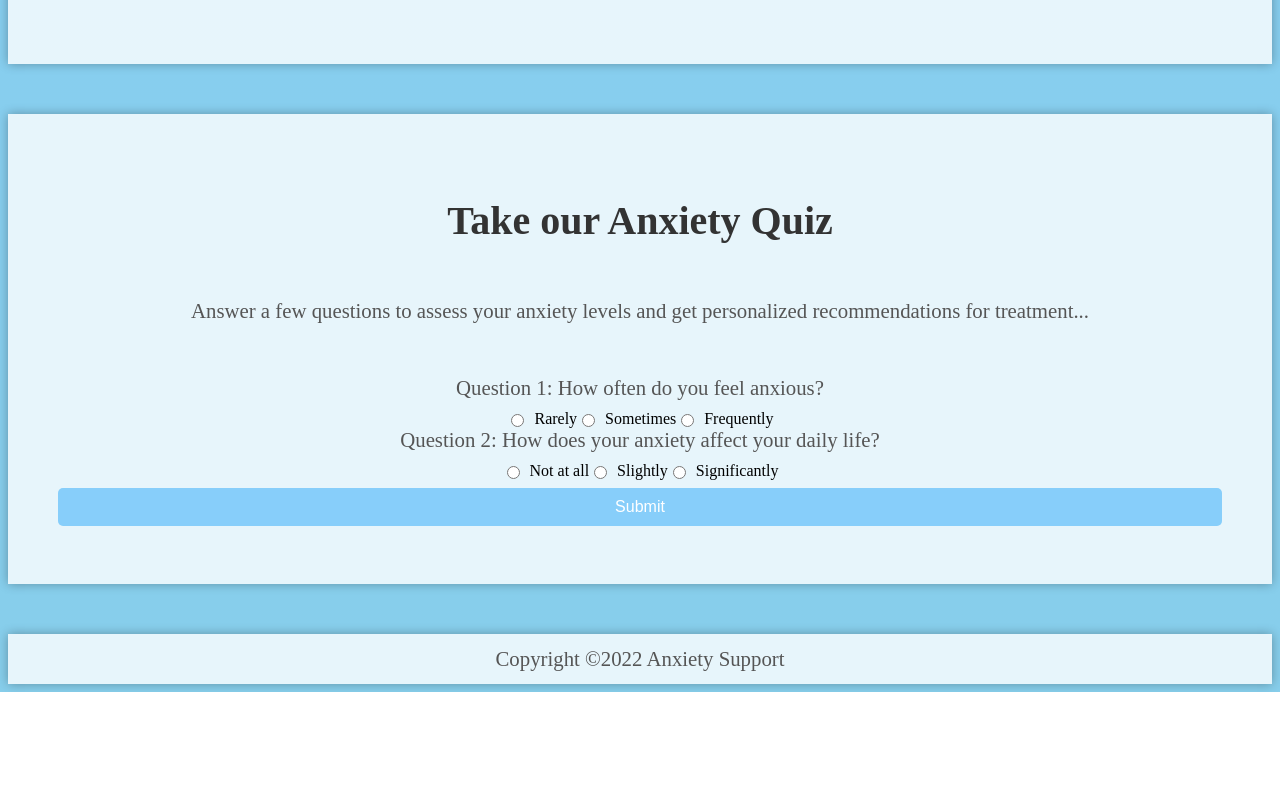
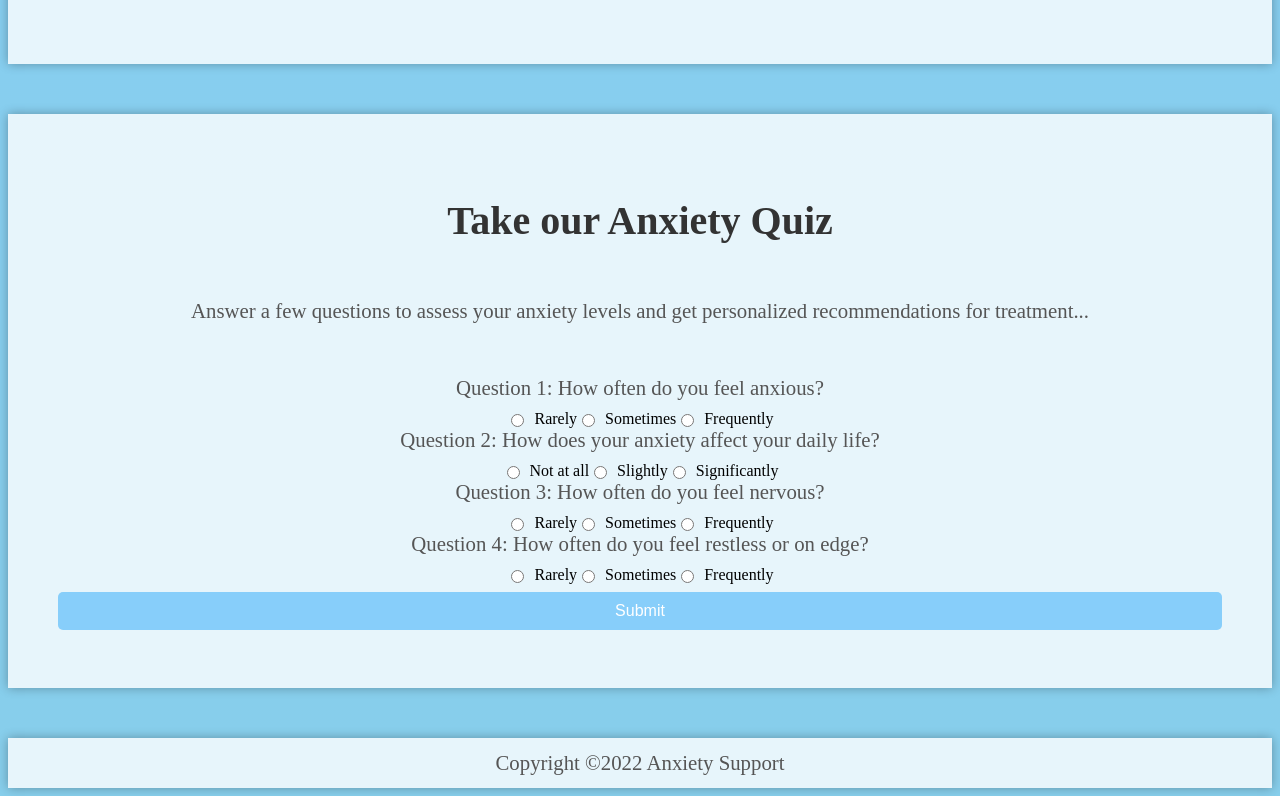
Before and after one commit to Rober2092/anxiety-app-, a plain HTML site: page index.html in a window 1280 px wide. Shown: the part 2031-2827 px from the top of the page. Before the commit the page ends 2723 px from the top, so only its background shows below. Drawn offline with Linux system fonts and the light colour scheme.

Commit message:
add new files

```diff
--- a/index.html
+++ b/index.html
@@ -3,6 +3,7 @@
   <head>
     <title>Anxiety Support</title>
     <link rel="stylesheet" type="text/css" href="app.css">
+    <link rel="stylesheet" type="text/css" href="https://fonts.googleapis.com/css?family=Open+Sans:400,700">
   </head>
   <body>
     <header>
@@ -61,6 +62,14 @@
             <input type="radio" name="question2" value="not at all"> Not at all
             <input type="radio" name="question2" value="slightly"> Slightly
             <input type="radio" name="question2" value="significantly"> Significantly
+          <label>Question 3: How often do you feel nervous?</label>
+            <input type="radio" name="question3" value="rarely"> Rarely
+            <input type="radio" name="question3" value="sometimes"> Sometimes
+            <input type="radio" name="question3" value="frequently"> Frequently
+          <label>Question 4: How often do you feel restless or on edge?</label>
+            <input type="radio" name="question4" value="rarely"> Rarely
+            <input type="radio" name="question4" value="sometimes"> Sometimes
+            <input type="radio" name="question4" value="frequently"> Frequently
           <input type="submit" value="Submit">
         </form>
       </section>
```
